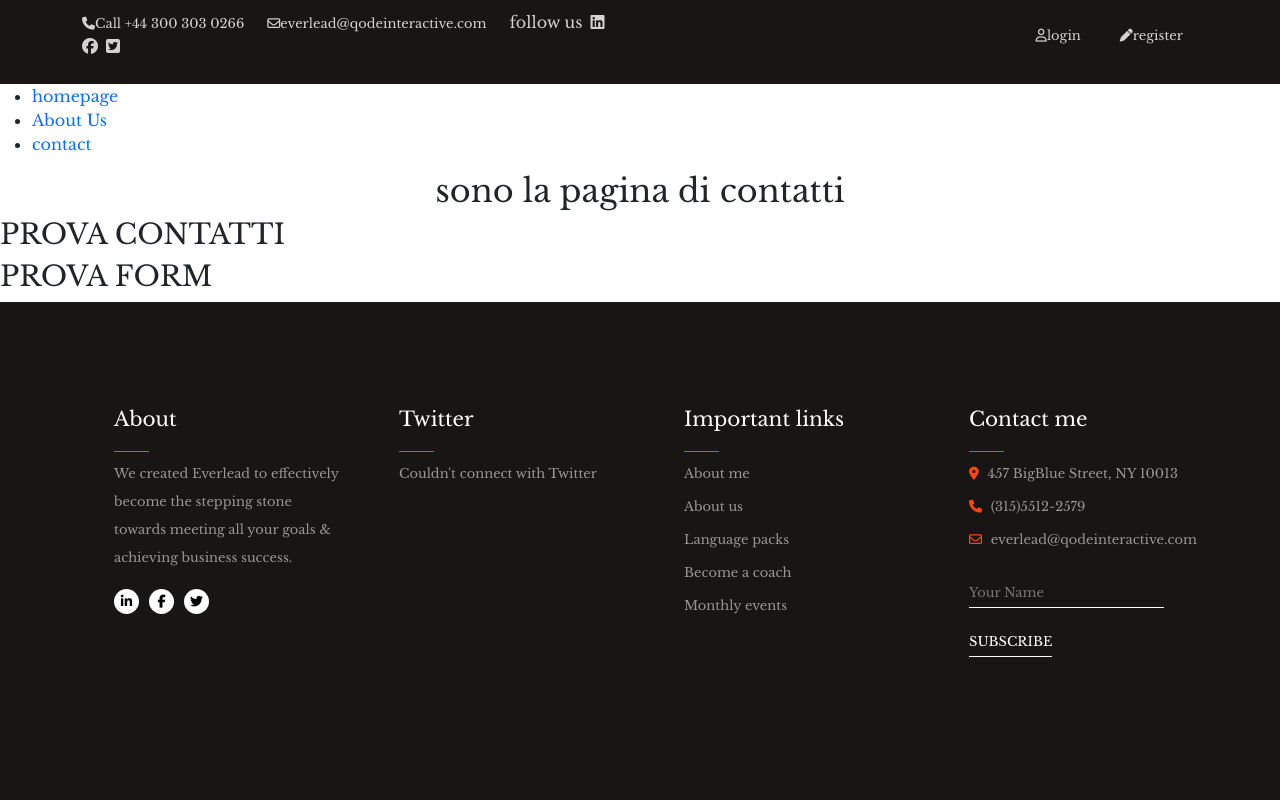
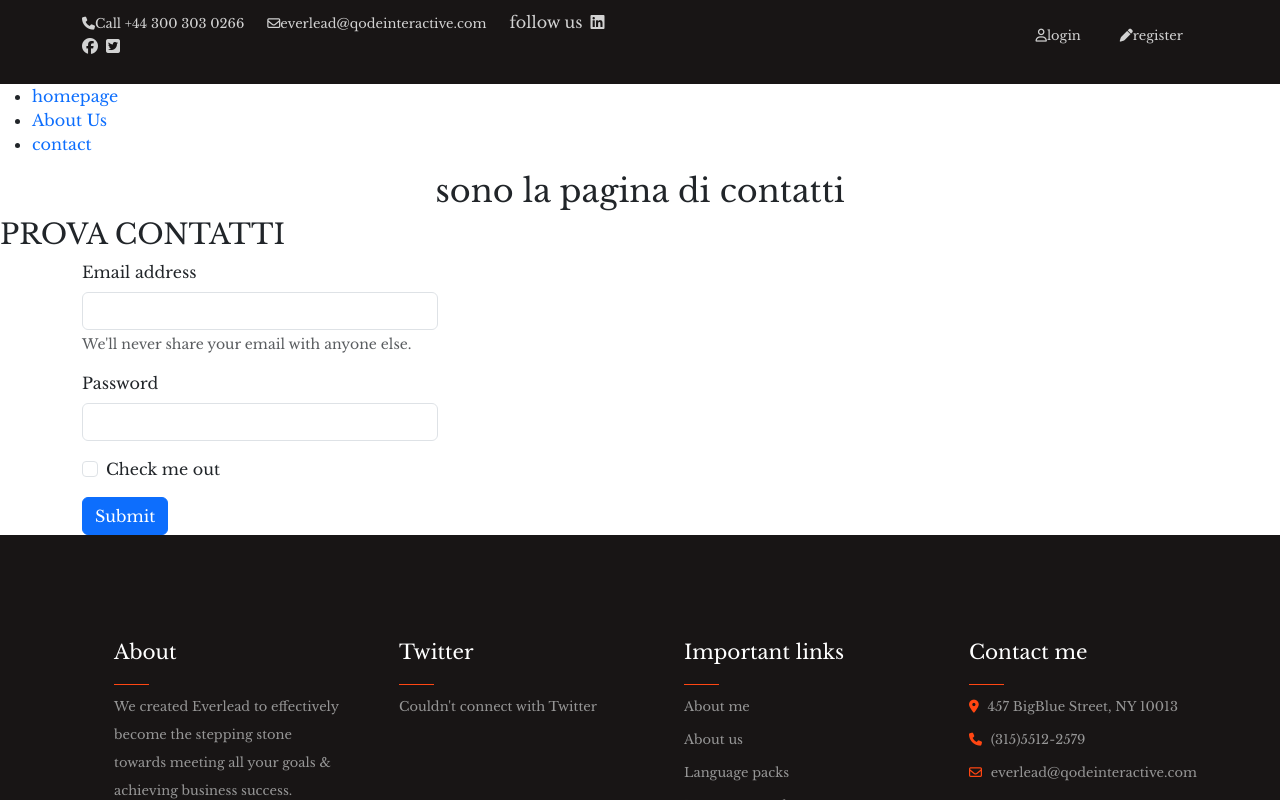
Before and after one commit to salvatorebriga/proj-html-vuejs, a Vue app: page /contact in a window 1280 px wide. Built offline with nearby package versions, Linux system fonts and the light colour scheme.

Commit message:
[UPD] Prima bozza form

```diff
--- a/src/assets/scss/AppFooter.scss
+++ b/src/assets/scss/AppFooter.scss
@@ -7,8 +7,7 @@
 
   .principale {
     background-color: variables.$marrone;
-    // height: 400px;
-    padding: 100px 0 235px 0;
+    padding: 100px 0 100px 0;
     ::selection {
       background-color: variables.$arancione;
       color: white;
--- a/src/components/ContactusForm.vue
+++ b/src/components/ContactusForm.vue
@@ -4,5 +4,47 @@
 };
 </script>
 <template>
-  <h3>PROVA FORM</h3>
+  <div class="container">
+    <div class="row">
+      <div class="col-4">
+        <form>
+          <div class="mb-3">
+            <label for="exampleInputEmail1" class="form-label"
+              >Email address</label
+            >
+            <input
+              type="email"
+              class="form-control"
+              id="exampleInputEmail1"
+              aria-describedby="emailHelp"
+            />
+            <div id="emailHelp" class="form-text">
+              We'll never share your email with anyone else.
+            </div>
+          </div>
+          <div class="mb-3">
+            <label for="exampleInputPassword1" class="form-label"
+              >Password</label
+            >
+            <input
+              type="password"
+              class="form-control"
+              id="exampleInputPassword1"
+            />
+          </div>
+          <div class="mb-3 form-check">
+            <input
+              type="checkbox"
+              class="form-check-input"
+              id="exampleCheck1"
+            />
+            <label class="form-check-label" for="exampleCheck1"
+              >Check me out</label
+            >
+          </div>
+          <button type="submit" class="btn btn-primary">Submit</button>
+        </form>
+      </div>
+    </div>
+  </div>
 </template>
```
